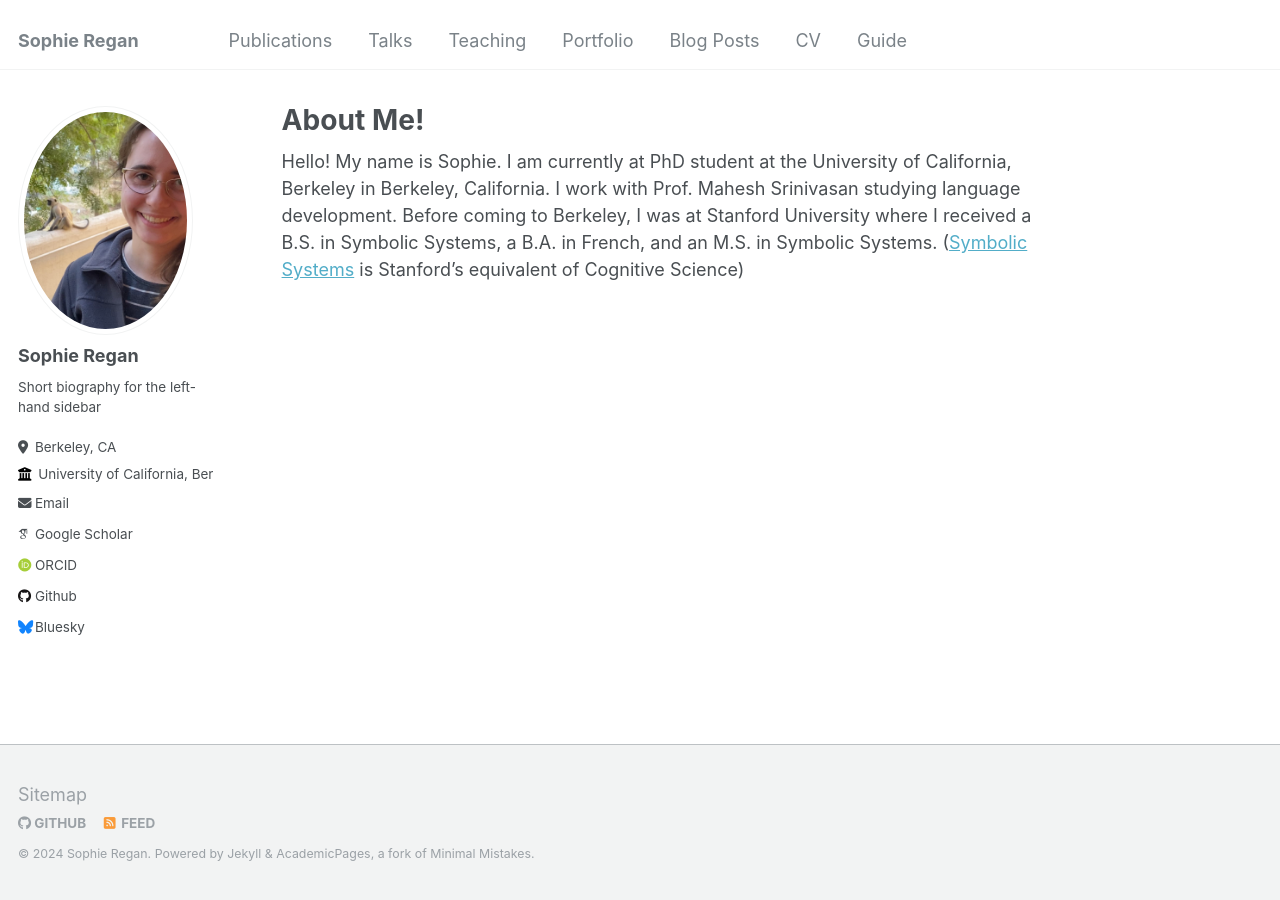
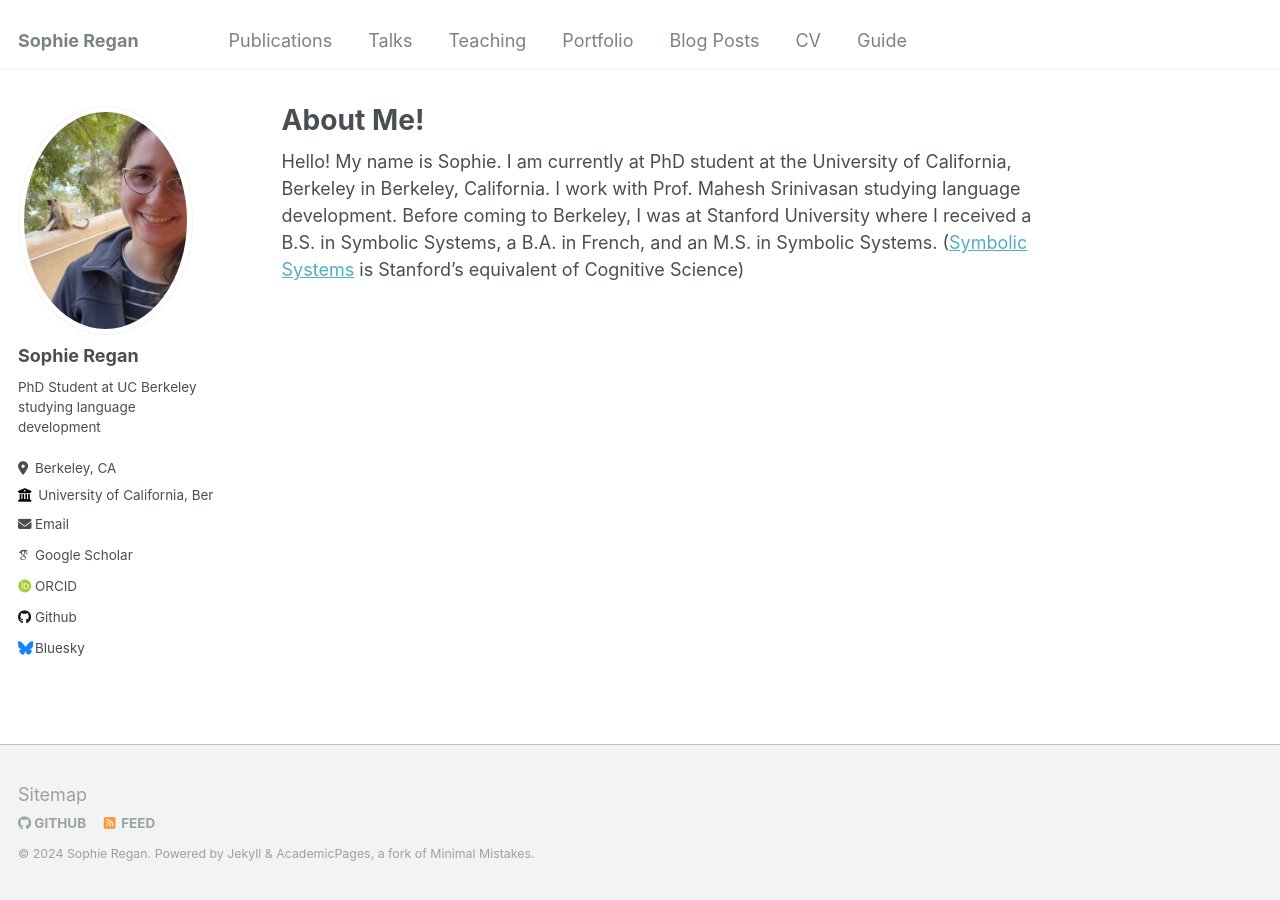
Before and after one commit to regansophie/regansophie, a Jekyll site: the page built from _pages/about.md, in a window 1280 px wide. Built offline with Jekyll 4.4.1, drawn with Linux system fonts in a browser that asks for light colours; some web fonts are replaced.

Commit message:
Update _config.yml

```diff
--- a/_config.yml
+++ b/_config.yml
@@ -23,7 +23,7 @@ author:
   # Biographic information
   avatar           : "profile.jpeg"
   name             : "Sophie Regan"
-  bio              : "Short biography for the left-hand sidebar"
+  bio              : "PhD Student at UC Berkeley studying language development"
   location         : "Berkeley, CA"
   employer         : "University of California, Berkeley"
   uri              : # URL
```
